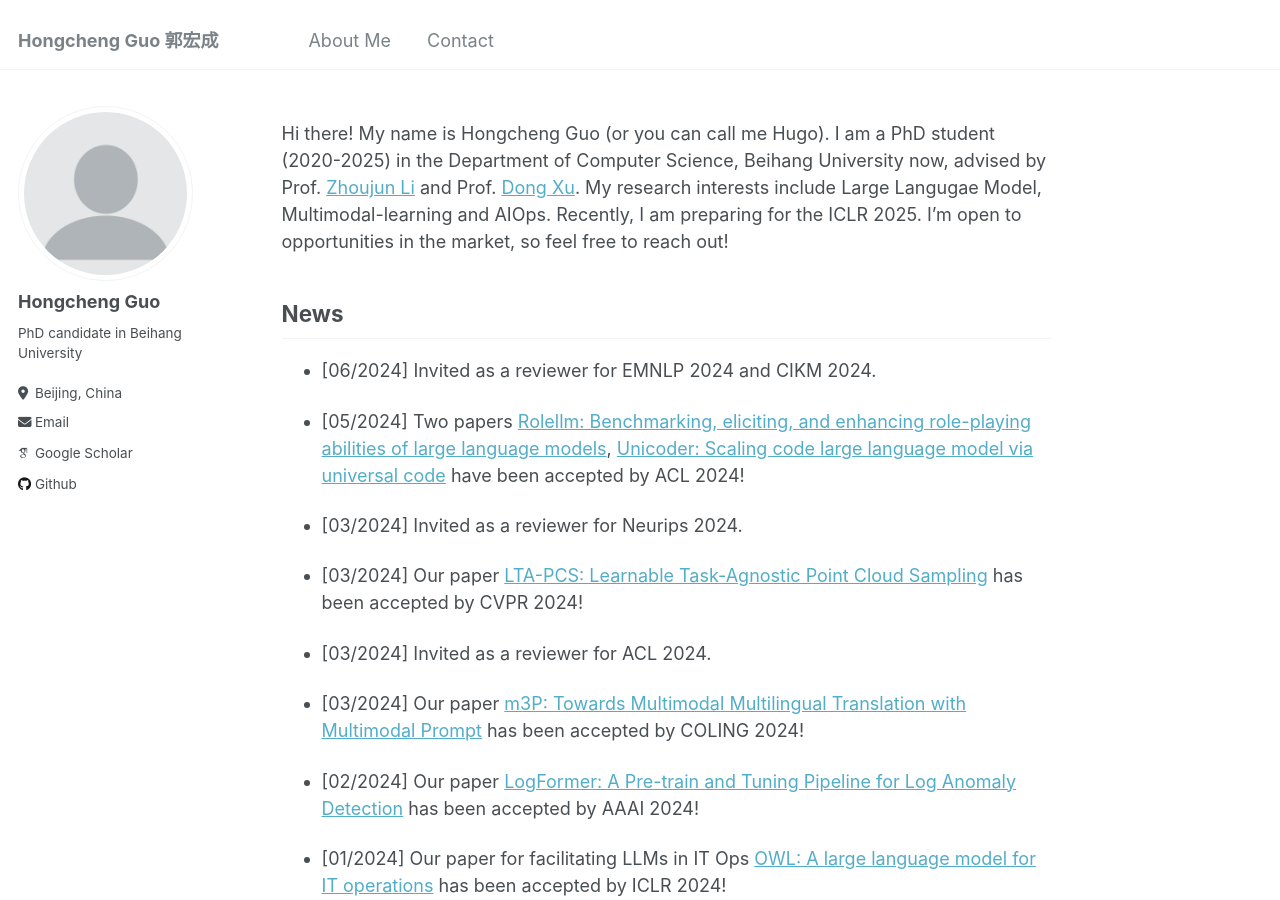
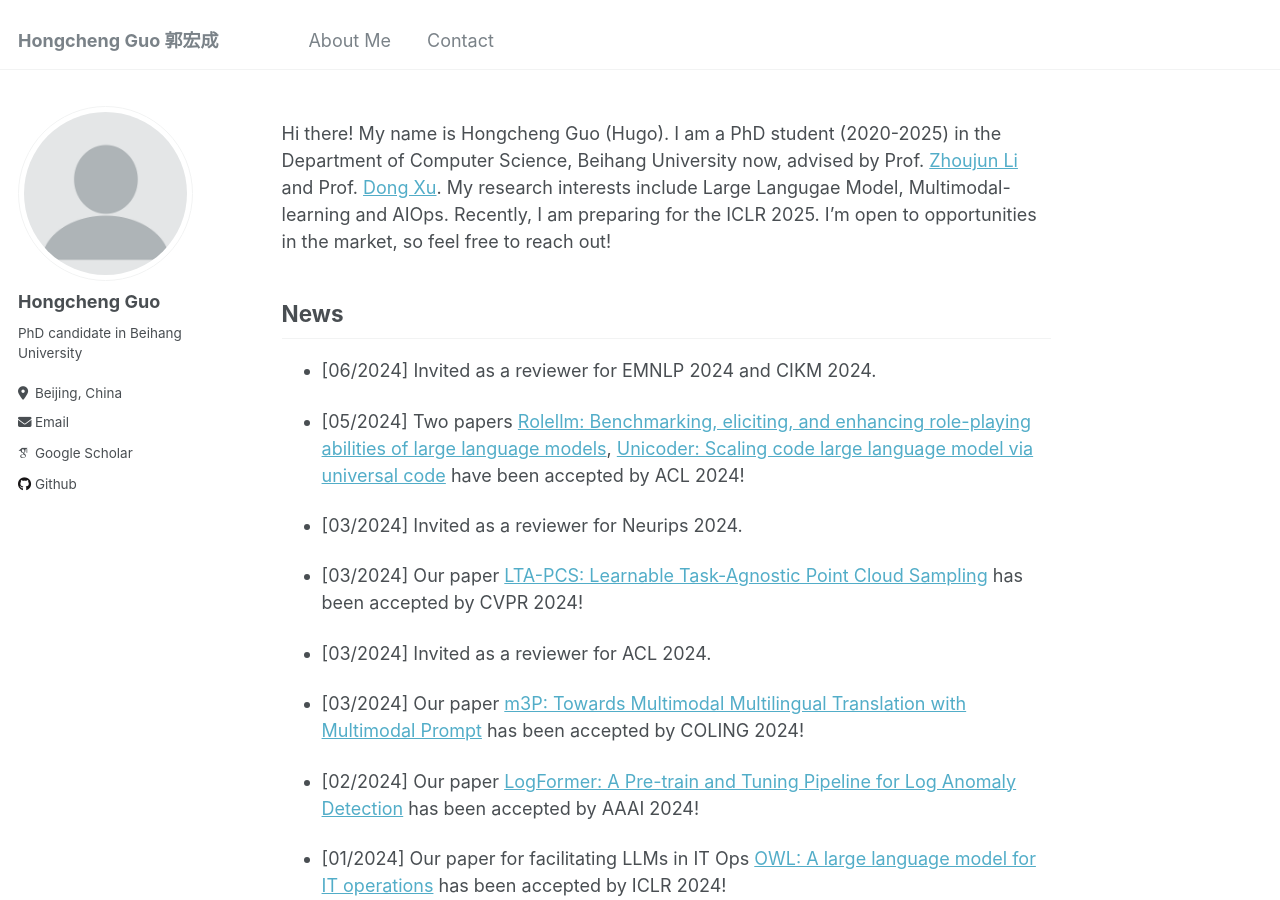
Before and after one commit to HC-Guo/HC-Guo.github.io, a Jekyll site: the page built from _pages/main.md, in a window 1280 px wide and 900 px high. Built offline with Jekyll 4.4.1, drawn with Linux system fonts in a browser that asks for light colours; some web fonts are replaced.

Commit message:
‘hongcheng’

```diff
--- a/_pages/main.md
+++ b/_pages/main.md
@@ -8,7 +8,7 @@ redirect_from:
   - /main.html
 ---
 
-Hi there! My name is Hongcheng Guo (or you can call me Hugo). I am a PhD student (2020-2025) in the Department of Computer Science, Beihang University now, advised by Prof. [Zhoujun Li](https://scholar.google.com/citations?user=e-4LoEcAAAAJ&hl=zh-CN&oi=ao) and Prof. [Dong Xu](https://scholar.google.com/citations?user=7Hdu5k4AAAAJ&hl=zh-CN&oi=ao).
+Hi there! My name is Hongcheng Guo (Hugo). I am a PhD student (2020-2025) in the Department of Computer Science, Beihang University now, advised by Prof. [Zhoujun Li](https://scholar.google.com/citations?user=e-4LoEcAAAAJ&hl=zh-CN&oi=ao) and Prof. [Dong Xu](https://scholar.google.com/citations?user=7Hdu5k4AAAAJ&hl=zh-CN&oi=ao).
 My research interests include Large Langugae Model, Multimodal-learning and AIOps.
 Recently, I am preparing for the ICLR 2025. I'm open to opportunities in the market, so feel free to reach out!
 
```
